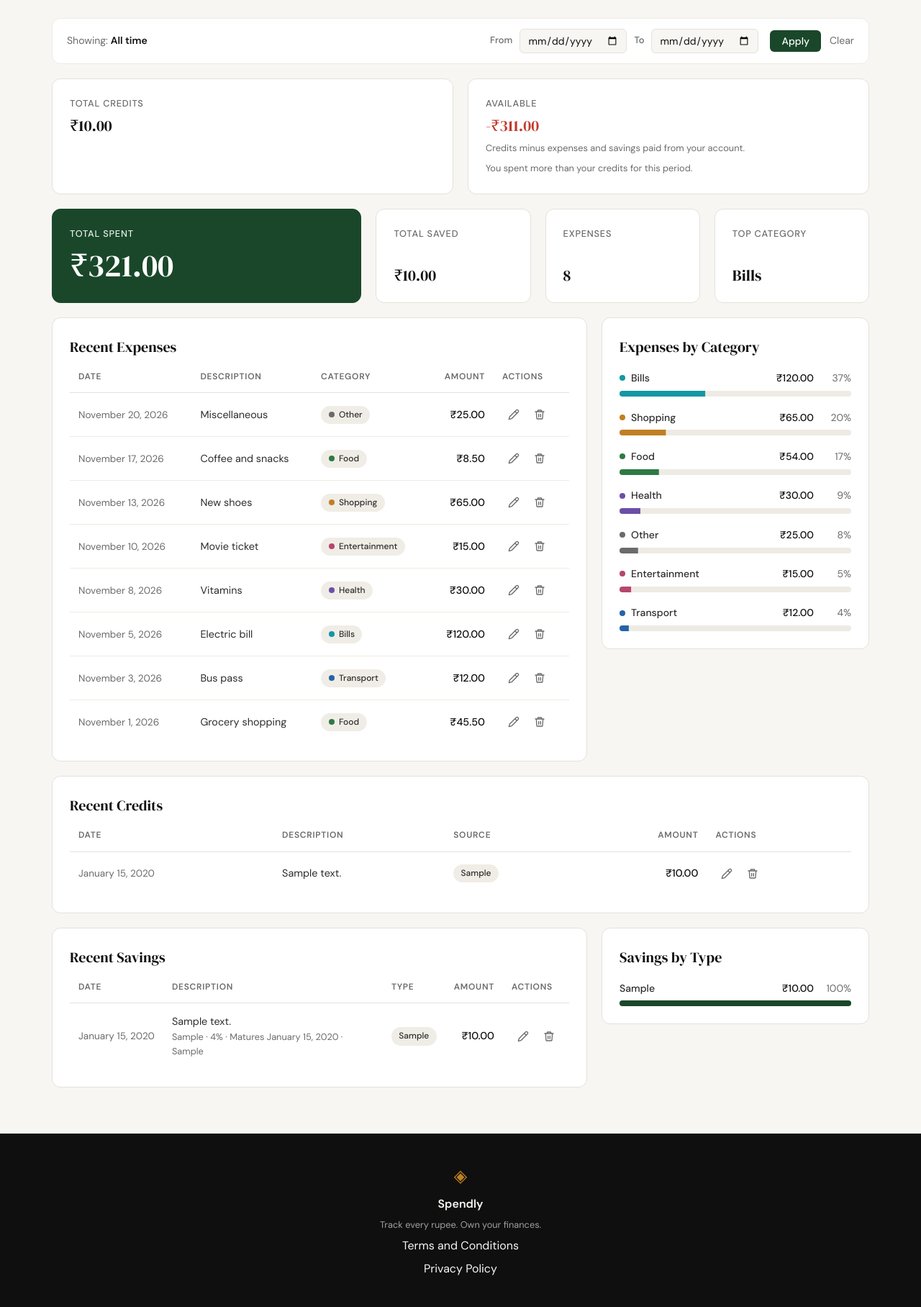
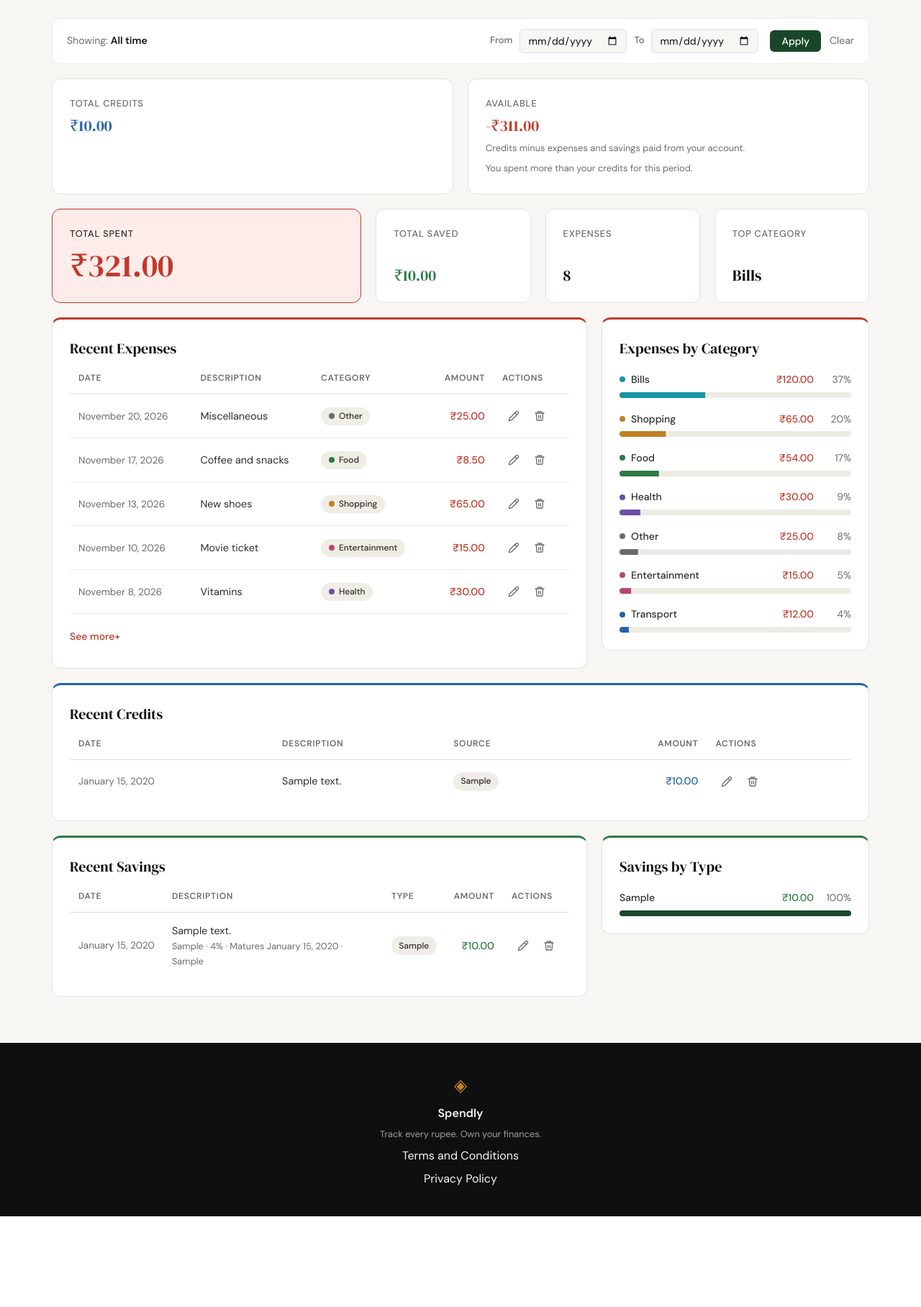
Before and after one commit to Aarushi17Gupta/spendly, a Flask app: page /profile in a window 1280 px wide. Shown: the part 165-1981 px from the top of the page at 72% size. After the commit the page ends 1855 px from the top, so only its background shows below. Run offline with Flask 3, Linux system fonts and the light colour scheme; the visitor is signed in with stand-in values (Sample User, id 1); data comes from the database, SQL or seed files in the repository; tables that the repository leaves empty hold one stand-in row (values such as "Sample post").

Commit message:
feat: let users expand long lists and tell entry types apart by colour (#19)
Co-Authored-By: Claude Opus 5.5 <noreply@anthropic.com>

```diff
--- a/app.py
+++ b/app.py
@@ -42,7 +42,6 @@ from database.queries import (
     get_recent_transactions,
     get_category_breakdown,
     get_recent_credits,
-    count_credits,
     get_available_summary,
     get_recent_savings,
     get_savings_breakdown,
@@ -391,7 +390,7 @@ def profile():
 
     # ---- SA1: transactions list ----------------------------------- #
     transactions = get_recent_transactions(
-        user_id, date_from=date_from, date_to=date_to
+        user_id, limit=None, date_from=date_from, date_to=date_to
     )
     # ---- end SA1 ------------------------------------------------- #
 
@@ -399,13 +398,16 @@ def profile():
     categories = get_category_breakdown(user_id, date_from=date_from, date_to=date_to)
     # ---- end SA3 ------------------------------------------------- #
 
-    credits = get_recent_credits(user_id, date_from=date_from, date_to=date_to)
-    credit_count = count_credits(user_id, date_from=date_from, date_to=date_to)
+    credits = get_recent_credits(
+        user_id, limit=None, date_from=date_from, date_to=date_to
+    )
     available_summary = get_available_summary(
         user_id, date_from=date_from, date_to=date_to
     )
 
-    savings = get_recent_savings(user_id, date_from=date_from, date_to=date_to)
+    savings = get_recent_savings(
+        user_id, limit=None, date_from=date_from, date_to=date_to
+    )
     savings_summary = get_savings_summary(user_id, date_from=date_from, date_to=date_to)
     savings_by_type = get_savings_breakdown(
         user_id, date_from=date_from, date_to=date_to
@@ -418,7 +420,6 @@ def profile():
         transactions=transactions,
         categories=categories,
         credits=credits,
-        credit_count=credit_count,
         available_summary=available_summary,
         savings=savings,
         savings_summary=savings_summary,
--- a/database/queries.py
+++ b/database/queries.py
@@ -80,11 +80,11 @@ def get_summary_stats(user_id, date_from=None, date_to=None):
 
 def get_recent_transactions(user_id, limit=10, date_from=None, date_to=None):
     where, params = _user_date_filter(user_id, date_from, date_to)
-    params.append(limit)
+    params.append(-1 if limit is None else limit)  # SQLite: -1 means no limit
     conn = get_db()
     rows = conn.execute(
         "SELECT id, date, description, category, amount "
-        "FROM expenses " + where + " ORDER BY date DESC LIMIT ?",
+        "FROM expenses " + where + " ORDER BY date DESC, id DESC LIMIT ?",
         params,
     ).fetchall()
     conn.close()
@@ -141,7 +141,7 @@ def get_category_breakdown(user_id, date_from=None, date_to=None):
 
 def get_recent_credits(user_id, limit=10, date_from=None, date_to=None):
     where, params = _user_date_filter(user_id, date_from, date_to)
-    params.append(limit)
+    params.append(-1 if limit is None else limit)  # SQLite: -1 means no limit
     conn = get_db()
     rows = conn.execute(
         "SELECT id, date, description, source, amount "
@@ -239,7 +239,7 @@ def _saving_details(row):
 
 def get_recent_savings(user_id, limit=10, date_from=None, date_to=None):
     where, params = _user_date_filter(user_id, date_from, date_to)
-    params.append(limit)
+    params.append(-1 if limit is None else limit)  # SQLite: -1 means no limit
     conn = get_db()
     rows = conn.execute(
         "SELECT id, date, description, type, amount, institution, interest_rate, "
--- a/static/css/profile.css
+++ b/static/css/profile.css
@@ -1,6 +1,13 @@
 /* ------------------------------------------------------------------ */
 /* Category colour tokens                                              */
 /* ------------------------------------------------------------------ */
+
+/* Entry-type colours: expenses red, savings green, credits blue */
+:root {
+    --tone-expense: var(--danger);
+    --tone-saving:  #2d7a45;
+    --tone-credit:  #2563a8;
+}
 
 :root {
     --cat-food:          #2d7a45;
@@ -168,16 +175,21 @@
 }
 
 .stat-card--total {
-    background: var(--accent);
-    border-color: var(--accent);
+    background: var(--danger-light);
+    border-color: var(--tone-expense);
 }
 
-.stat-card--total .stat-label { color: var(--accent-light); }
+.stat-card--total .stat-label { color: var(--ink-soft); }
 
 .stat-card--total .stat-value {
     font-size: clamp(2rem, 5vw, 2.75rem);
-    color: var(--paper-card);
+    color: var(--tone-expense);
 }
+
+.stat-card--saved .stat-value { color: var(--tone-saving); }
+
+/* Total Credits is the first card in this section. */
+.profile-available .stat-card:first-child .stat-value { color: var(--tone-credit); }
 
 .profile-available {
     display: grid;
@@ -372,6 +384,32 @@
     color: var(--ink);
 }
 
+.tone-expense { --tone: var(--tone-expense); }
+.tone-saving  { --tone: var(--tone-saving); }
+.tone-credit  { --tone: var(--tone-credit); }
+
+.profile-section[class*="tone-"] { border-top: 3px solid var(--tone); }
+
+.profile-section .tx-table .tx-amount,
+.profile-section .category-amt { color: var(--tone); }
+
+/* Also overrides the stacked rows' display: grid on mobile. */
+.tx-table tbody tr[hidden] { display: none; }
+
+.see-more {
+    margin-top: 0.75rem;
+    padding: 0.5rem 0;
+    border: none;
+    background: none;
+    font: inherit;
+    font-size: 0.875rem;
+    font-weight: 500;
+    color: var(--tone);
+    cursor: pointer;
+}
+
+.see-more:hover { text-decoration: underline; }
+
 .category-pct {
     min-width: 2.75rem;
     margin-left: auto;
--- a/static/js/main.js
+++ b/static/js/main.js
@@ -47,3 +47,25 @@
         }
     });
 })();
+
+// ------------------------------------------------------------------ //
+// Profile: show only the latest entries until "See more+" is clicked  //
+// ------------------------------------------------------------------ //
+
+document.querySelectorAll('.see-more').forEach(function (button) {
+    const table = button.closest('section').querySelector('.tx-table');
+    const extraRows = Array.from(table.tBodies[0].rows).slice(Number(table.dataset.visibleRows));
+
+    function setExpanded(expanded) {
+        extraRows.forEach(row => { row.hidden = !expanded; });
+        button.setAttribute('aria-expanded', String(expanded));
+        button.textContent = expanded ? 'See less' : 'See more+';
+    }
+
+    button.addEventListener('click', function () {
+        setExpanded(button.getAttribute('aria-expanded') !== 'true');
+    });
+
+    setExpanded(false);
+    button.hidden = false;
+});
--- a/templates/profile.html
+++ b/templates/profile.html
@@ -19,10 +19,12 @@
 {% endif %}
 {% endmacro %}
 
+{% set visible_rows = 5 %}
+
 {# field is the row's grouping ("category", "source" or "type"); noun prefixes the action labels. #}
-{% macro entry_table(rows, total, heading_id, field, edit_endpoint, delete_endpoint, noun='', show_details=false) %}
+{% macro entry_table(rows, heading_id, field, edit_endpoint, delete_endpoint, noun='', show_details=false) %}
 {# Explicit roles keep table semantics when rows are stacked on mobile. #}
-<table class="tx-table" role="table" aria-labelledby="{{ heading_id }}">
+<table class="tx-table" data-visible-rows="{{ visible_rows }}" role="table" aria-labelledby="{{ heading_id }}">
     <thead role="rowgroup">
         <tr role="row">
             <th scope="col" role="columnheader">Date</th>
@@ -53,8 +55,9 @@
         {% endfor %}
     </tbody>
 </table>
-{% if total > rows|length %}
-<p class="section-note">Showing latest {{ rows|length }} of {{ total }}</p>
+{% if rows|length > visible_rows %}
+{# Revealed by main.js, which collapses the table; without JS every row stays visible. #}
+<button type="button" class="see-more" aria-expanded="false" aria-describedby="{{ heading_id }}" hidden>See more+</button>
 {% endif %}
 {% endmacro %}
 
@@ -131,16 +134,16 @@
     </section>
 
     <div class="profile-grid">
-        <section class="profile-section" aria-labelledby="tx-heading">
+        <section class="profile-section tone-expense" aria-labelledby="tx-heading">
             <h2 class="section-title" id="tx-heading">Recent Expenses</h2>
             {% if transactions %}
-            {{ entry_table(transactions, stats.transaction_count, 'tx-heading', 'category', 'edit_expense', 'delete_expense') }}
+            {{ entry_table(transactions, 'tx-heading', 'category', 'edit_expense', 'delete_expense') }}
             {% else %}
             {{ empty_state('expense', 'add_expense') }}
             {% endif %}
         </section>
 
-        <section class="profile-section" aria-labelledby="cat-heading">
+        <section class="profile-section tone-expense" aria-labelledby="cat-heading">
             <h2 class="section-title" id="cat-heading">Expenses by Category</h2>
             {% if categories %}
             <ul class="category-list">
@@ -162,10 +165,10 @@
         </section>
     </div>
 
-    <section class="profile-section" aria-labelledby="credit-heading">
+    <section class="profile-section tone-credit" aria-labelledby="credit-heading">
         <h2 class="section-title" id="credit-heading">Recent Credits</h2>
         {% if credits %}
-        {{ entry_table(credits, credit_count, 'credit-heading', 'source', 'edit_credit', 'delete_credit', noun='credit ') }}
+        {{ entry_table(credits, 'credit-heading', 'source', 'edit_credit', 'delete_credit', noun='credit ') }}
         {% else %}
         {{ empty_state('credit', 'add_credit') }}
         {% endif %}
@@ -173,12 +176,12 @@
 
     {% if savings %}
     <div class="profile-grid">
-        <section class="profile-section" aria-labelledby="saving-heading">
+        <section class="profile-section tone-saving" aria-labelledby="saving-heading">
             <h2 class="section-title" id="saving-heading">Recent Savings</h2>
-            {{ entry_table(savings, savings_summary.count, 'saving-heading', 'type', 'edit_saving', 'delete_saving', noun='saving ', show_details=true) }}
+            {{ entry_table(savings, 'saving-heading', 'type', 'edit_saving', 'delete_saving', noun='saving ', show_details=true) }}
         </section>
 
-        <section class="profile-section" aria-labelledby="saving-type-heading">
+        <section class="profile-section tone-saving" aria-labelledby="saving-type-heading">
             <h2 class="section-title" id="saving-type-heading">Savings by Type</h2>
             <ul class="category-list">
                 {% for item in savings_by_type %}
@@ -195,7 +198,7 @@
         </section>
     </div>
     {% else %}
-    <section class="profile-section" aria-labelledby="saving-heading">
+    <section class="profile-section tone-saving" aria-labelledby="saving-heading">
         <h2 class="section-title" id="saving-heading">Recent Savings</h2>
         {{ empty_state('saving', 'add_saving') }}
     </section>
```
Also changed, not shown: tests/test_04-profile-page.py (+4 -2 lines), tests/test_10-credits.py (+12 -14 lines), tests/test_11-profile-net.py (+3 -3 lines), tests/test_12-savings.py (+12 -14 lines).
